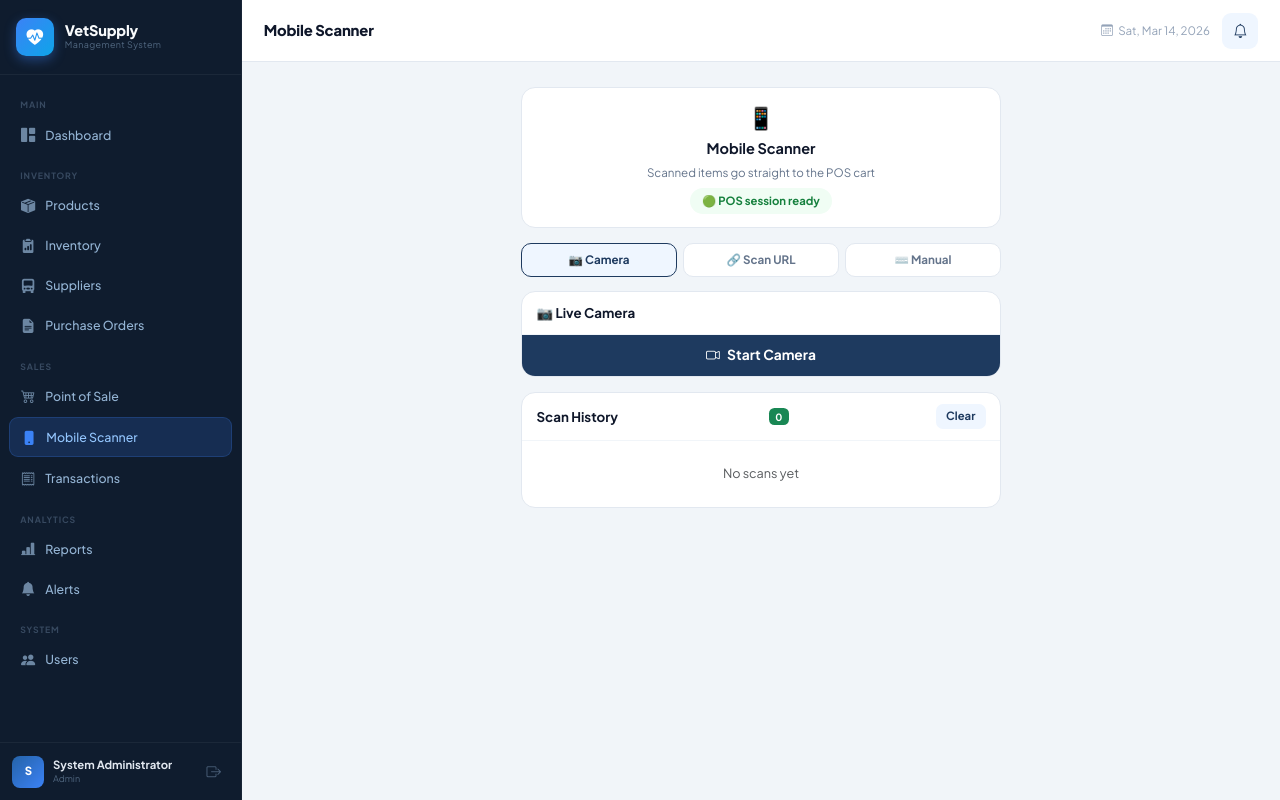
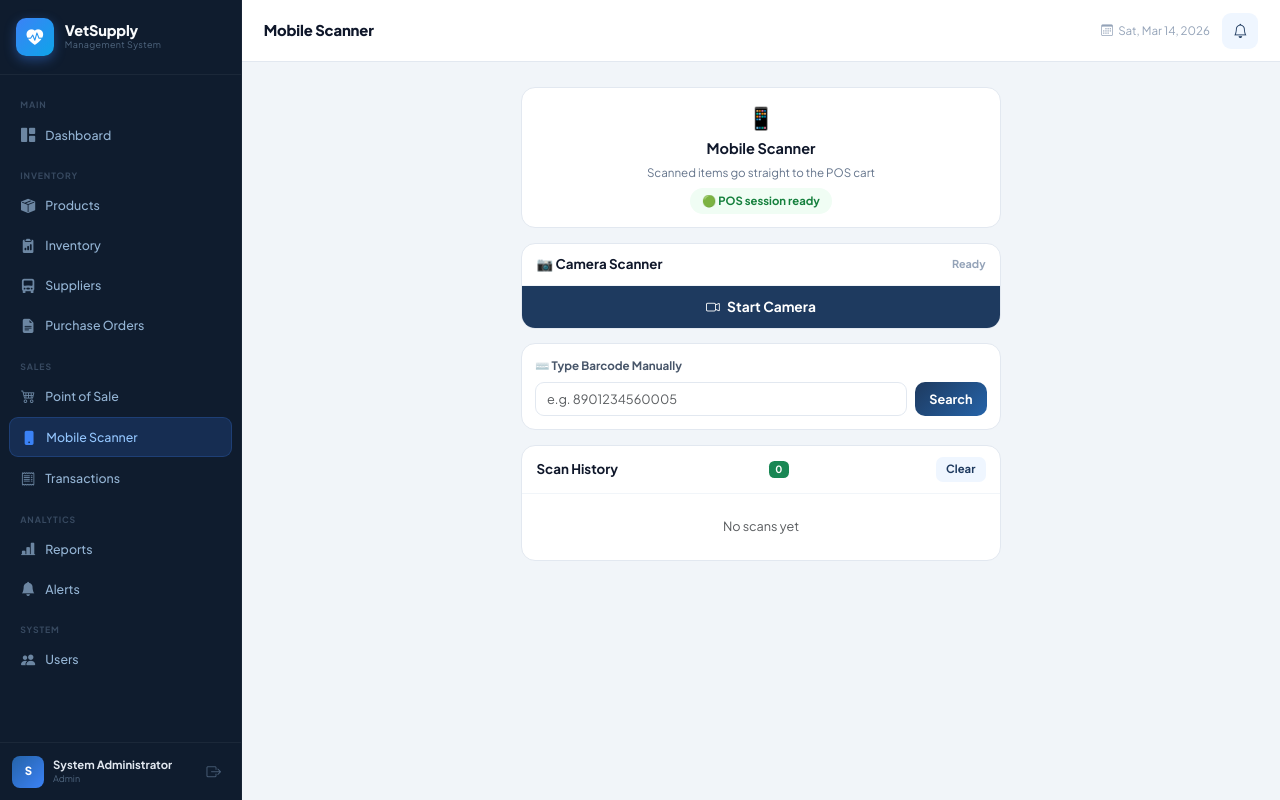
Before and after one commit to ecen0112/vsms, a Flask app: page /mobile-scan in a window 1280 px wide. Run offline with Flask 3, Linux system fonts and the light colour scheme; a user stored in the database is signed in; data comes from the database, SQL or seed files in the repository; data that the repository does not hold is empty; some libraries are stand-ins or nearby versions.

Commit message:
first commit

```diff
--- a/templates/mobile_scan.html
+++ b/templates/mobile_scan.html
@@ -3,6 +3,7 @@
 {% block page_title %}Mobile Scanner{% endblock %}
 
 {% block head %}
+<script src="https://cdnjs.cloudflare.com/ajax/libs/html5-qrcode/2.3.8/html5-qrcode.min.js"></script>
 <style>
 .sw{max-width:480px;margin:0 auto}
 .sc{background:#fff;border-radius:14px;border:1px solid #e2e8f0;margin-bottom:1rem;overflow:hidden}
@@ -15,33 +16,19 @@
 .rc.show{display:block;animation:pop .18s ease}
 @keyframes pop{from{transform:scale(.96);opacity:0}to{transform:scale(1);opacity:1}}
 .hr{display:flex;align-items:center;gap:.6rem;padding:.45rem .6rem;border-radius:8px;border:1px solid #f1f5f9;margin-bottom:.35rem;font-size:.82rem}
-
-/* Camera */
-#vw{position:relative;background:#000;display:none;width:100%}
-#vid{width:100%;display:block;max-height:260px;object-fit:cover}
-#aim{position:absolute;left:10%;right:10%;top:50%;transform:translateY(-50%);height:72px;border:3px solid #22c55e;border-radius:6px;box-shadow:0 0 0 9999px rgba(0,0,0,.5);pointer-events:none}
-#aim::after{content:'';display:block;position:absolute;left:0;right:0;height:2px;background:linear-gradient(90deg,transparent,#22c55e,transparent);animation:sl 1.8s ease-in-out infinite}
-@keyframes sl{0%,100%{top:5px}50%{top:calc(100% - 7px)}}
-.bcb{width:100%;padding:.72rem;border:none;background:#1e3a5f;color:#fff;font-size:.95rem;font-weight:700;cursor:pointer;display:flex;align-items:center;justify-content:center;gap:.5rem}
-.bcb:hover{background:#163060}.bcb.on{background:#dc2626}
-
-/* Method tabs */
-.mtab{display:flex;gap:.4rem;margin-bottom:1rem}
-.mt{flex:1;padding:.5rem;border:1.5px solid #e2e8f0;border-radius:10px;background:#fff;font-size:.8rem;font-weight:700;cursor:pointer;text-align:center;color:#64748b}
-.mt.on{border-color:#1e3a5f;background:#eff6ff;color:#1e3a5f}
-
-/* How-to steps */
-.steps{counter-reset:step}
-.step{display:flex;gap:.75rem;padding:.5rem 0;align-items:flex-start}
-.step-n{width:24px;height:24px;border-radius:50%;background:#1e3a5f;color:#fff;font-size:.78rem;font-weight:800;display:flex;align-items:center;justify-content:center;flex-shrink:0;margin-top:1px}
-.step-t{font-size:.83rem;color:#374151;line-height:1.5}
+#reader{width:100%}
+#reader video{width:100%!important}
+#reader img{display:none!important}
+.scan-btn{width:100%;padding:.72rem;border:none;background:#1e3a5f;color:#fff;font-size:.95rem;font-weight:700;cursor:pointer;display:flex;align-items:center;justify-content:center;gap:.5rem;transition:background .15s}
+.scan-btn:hover{background:#163060}
+.scan-btn.active{background:#dc2626}
 </style>
 {% endblock %}
 
 {% block content %}
 <div class="sw">
 
-  <!-- Session status -->
+  <!-- Session -->
   <div class="sc scb" style="text-align:center">
     <div style="font-size:1.5rem;margin-bottom:.3rem">📱</div>
     <div style="font-weight:700;margin-bottom:.25rem">Mobile Scanner</div>
@@ -49,51 +36,21 @@
     <div id="ses" class="sba">🔴 Checking…</div>
   </div>
 
-  <!-- Method tabs -->
-  <div class="mtab">
-    <button class="mt on" id="tab1" onclick="switchTab(1)">📷 Camera</button>
-    <button class="mt" id="tab2" onclick="switchTab(2)">🔗 Scan URL</button>
-    <button class="mt" id="tab3" onclick="switchTab(3)">⌨️ Manual</button>
-  </div>
-
-  <!-- TAB 1: Camera with BarcodeDetector -->
-  <div id="panel1">
+  <!-- Camera scanner -->
   <div class="sc">
     <div class="sch">
-        <span>📷 Live Camera</span>
-        <span id="eng" style="font-size:.72rem;color:#94a3b8"></span>
+      <span>📷 Camera Scanner</span>
+      <span id="scanStatus" style="font-size:.75rem;color:#94a3b8">Ready</span>
     </div>
-      <div id="vw">
-        <video id="vid" autoplay playsinline muted></video>
-        <div id="aim"></div>
-      </div>
-      <button class="bcb" id="cb" onclick="toggleCam()">
+    <div id="reader"></div>
+    <button class="scan-btn" id="scanBtn" onclick="toggleScanner()">
       <i class="bi bi-camera-video"></i> Start Camera
     </button>
   </div>
-  </div>
 
-  <!-- TAB 2: Scan URL approach — open URL from barcode using phone's own scanner -->
-  <div id="panel2" style="display:none">
+  <!-- Manual input -->
   <div class="sc scb">
-      <div style="font-weight:700;margin-bottom:.75rem;font-size:.95rem">How to use Scan URL</div>
-      <div class="steps">
-        <div class="step"><div class="step-n">1</div><div class="step-t">Open your phone's <strong>Camera app</strong> or <strong>Google Lens</strong></div></div>
-        <div class="step"><div class="step-n">2</div><div class="step-t">Point it at any product barcode on the shelf</div></div>
-        <div class="step"><div class="step-n">3</div><div class="step-t">The camera will detect a barcode — <strong>tap the notification</strong> that appears</div></div>
-        <div class="step"><div class="step-n">4</div><div class="step-t">If it doesn't open the product page automatically, copy the barcode number and paste it in the Manual tab</div></div>
-      </div>
-      <div style="margin-top:1rem;padding:.75rem;background:#f8fafc;border-radius:10px;font-size:.8rem;color:#475569;border:1px solid #e2e8f0">
-        <strong>Your scanner URL:</strong><br>
-        <code id="scanUrl" style="word-break:break-all;font-size:.78rem"></code>
-      </div>
-    </div>
-  </div>
-
-  <!-- TAB 3: Manual input -->
-  <div id="panel3" style="display:none">
-    <div class="sc scb">
-      <div style="font-size:.85rem;color:#64748b;margin-bottom:.75rem">Type or paste the barcode number from the product label</div>
+    <div style="font-size:.8rem;font-weight:700;color:#475569;margin-bottom:.5rem">⌨️ Type Barcode Manually</div>
     <div style="display:flex;gap:.5rem">
       <input type="text" id="mi" class="form-control"
         style="border:1.5px solid #e2e8f0;border-radius:9px;font-size:.88rem"
@@ -102,9 +59,8 @@
       <button class="btn-vsms" onclick="doManual()" style="flex-shrink:0">Search</button>
     </div>
   </div>
-  </div>
 
-  <!-- Last result -->
+  <!-- Result -->
   <div class="rc" id="rc">
     <div class="d-flex align-items-center gap-3">
       <div style="width:44px;height:44px;background:#eff6ff;border-radius:10px;display:flex;align-items:center;justify-content:center;font-size:1.3rem;flex-shrink:0">📦</div>
@@ -144,201 +100,269 @@
 <script>
 'use strict';
 
-/* ── Tabs ── */
-function switchTab(n) {
-  [1,2,3].forEach(i => {
-    document.getElementById('panel'+i).style.display = i===n ? '' : 'none';
-    document.getElementById('tab'+i).className = 'mt' + (i===n ? ' on' : '');
-  });
-  if (n !== 1) stopCam();
+let scanner = null;
+let scannerRunning = false;
+let cooldown = false;
+let lastProduct = null;
+let histArr = [];
+
+/* ── Scanner ── */
+function toggleScanner() {
+  scannerRunning ? stopScanner() : startScanner();
 }
 
-/* ── Camera ── */
-let camOn=false, mediaStream=null, rafId=null, cooldown=false, lastProduct=null, histArr=[];
+function startScanner() {
+  const btn = document.getElementById('scanBtn');
+  const status = document.getElementById('scanStatus');
+  btn.innerHTML = '<span class="spinner-border spinner-border-sm me-1"></span> Starting…';
+  btn.disabled = true;
 
-async function toggleCam() { camOn ? stopCam() : await startCam(); }
+  // All supported 1D and 2D formats
+  const formats = [
+    Html5QrcodeSupportedFormats.CODE_128,
+    Html5QrcodeSupportedFormats.CODE_39,
+    Html5QrcodeSupportedFormats.CODE_93,
+    Html5QrcodeSupportedFormats.EAN_13,
+    Html5QrcodeSupportedFormats.EAN_8,
+    Html5QrcodeSupportedFormats.UPC_A,
+    Html5QrcodeSupportedFormats.UPC_E,
+    Html5QrcodeSupportedFormats.ITF,
+    Html5QrcodeSupportedFormats.QR_CODE,
+    Html5QrcodeSupportedFormats.DATA_MATRIX,
+  ];
 
-async function startCam() {
-  const btn = document.getElementById('cb');
-  btn.innerHTML='<span class="spinner-border spinner-border-sm me-1"></span>Starting…';
-  btn.disabled=true;
+  scanner = new Html5Qrcode('reader', {
+    formatsToSupport: formats,
+    verbose: false
+  });
 
-  // Check if BarcodeDetector is available BEFORE opening camera
-  const hasNative = typeof BarcodeDetector !== 'undefined';
-  if (!hasNative) {
-    // Show helpful message instead of failing silently
-    document.getElementById('eng').textContent = '⚠️ Use Manual tab on this browser';
-    btn.innerHTML='<i class="bi bi-camera-video"></i> Start Camera';
-    btn.disabled=false;
-    showToast('ℹ️ Camera scan not supported here — use Manual tab or open in Chrome', '#1e3a5f');
-    return;
+  // Find all cameras — prefer back camera
+  Html5Qrcode.getCameras().then(cameras => {
+    if (!cameras || cameras.length === 0) {
+      throw new Error('No camera found on this device');
+    }
+    // Pick back/environment camera
+    let camId = cameras[cameras.length - 1].id; // last camera is usually back
+    const back = cameras.find(c =>
+      /back|rear|environment/i.test(c.label)
+    );
+    if (back) camId = back.id;
+
+    return scanner.start(
+      camId,
+      {
+        fps: 15,
+        qrbox: { width: 280, height: 100 },  // wide, short — perfect for barcodes
+        aspectRatio: 2.0,
+        disableFlip: false,
+        experimentalFeatures: { useBarCodeDetectorIfSupported: true }
+      },
+      // SUCCESS callback
+      async (decodedText) => {
+        if (cooldown) return;
+        cooldown = true;
+        status.textContent = '✅ Scanned!';
+        await doScan(decodedText);
+        setTimeout(() => {
+          cooldown = false;
+          status.textContent = 'Scanning…';
+        }, 2500);
+      },
+      // ERROR callback — fires constantly for frames with no barcode, just ignore
+      (err) => {}
+    );
+  }).then(() => {
+    scannerRunning = true;
+    btn.className = 'scan-btn active';
+    btn.innerHTML = '<i class="bi bi-stop-circle"></i> Stop Camera';
+    btn.disabled = false;
+    status.textContent = 'Scanning…';
+    status.style.color = '#22c55e';
+  }).catch(err => {
+    scannerRunning = false;
+    btn.className = 'scan-btn';
+    btn.innerHTML = '<i class="bi bi-camera-video"></i> Start Camera';
+    btn.disabled = false;
+    const msg = (err.message || String(err)).includes('Permission')
+      ? 'Allow camera permission and try again'
+      : (err.message || String(err));
+    showToast('❌ ' + msg, '#dc2626');
+    status.textContent = 'Error';
+    status.style.color = '#dc2626';
+  });
 }
 
-  try {
-    mediaStream = await navigator.mediaDevices.getUserMedia({
-      video:{facingMode:{ideal:'environment'}, width:{ideal:1280}, height:{ideal:720}}
+function stopScanner() {
+  if (scanner) {
+    scanner.stop().catch(() => {}).finally(() => {
+      scanner.clear();
+      scanner = null;
     });
-    const vid = document.getElementById('vid');
-    vid.srcObject = mediaStream;
-    await vid.play();
-    document.getElementById('vw').style.display='block';
-    camOn=true;
-    btn.className='bcb on';
-    btn.innerHTML='<i class="bi bi-stop-circle"></i> Stop Camera';
-    btn.disabled=false;
-    document.getElementById('eng').textContent='⚡ Native scanner';
-    startNative(vid);
-  } catch(e) {
-    btn.className='bcb'; btn.disabled=false;
-    btn.innerHTML='<i class="bi bi-camera-video"></i> Start Camera';
-    const msg = e.name==='NotAllowedError' ? 'Allow camera access then try again'
-              : e.name==='NotFoundError'   ? 'No camera found'
-              : 'Camera error: '+e.message;
-    showToast('❌ '+msg, '#dc2626');
   }
+  scannerRunning = false;
+  cooldown = false;
+  const btn = document.getElementById('scanBtn');
+  btn.className = 'scan-btn';
+  btn.innerHTML = '<i class="bi bi-camera-video"></i> Start Camera';
+  document.getElementById('scanStatus').textContent = 'Ready';
+  document.getElementById('scanStatus').style.color = '#94a3b8';
 }
 
-function stopCam() {
-  if (rafId){cancelAnimationFrame(rafId);rafId=null;}
-  if (mediaStream){mediaStream.getTracks().forEach(t=>t.stop());mediaStream=null;}
-  const vid=document.getElementById('vid');
-  vid.srcObject=null;
-  document.getElementById('vw').style.display='none';
-  const btn=document.getElementById('cb');
-  btn.className='bcb'; btn.innerHTML='<i class="bi bi-camera-video"></i> Start Camera';
-  document.getElementById('eng').textContent='';
-  camOn=false; cooldown=false;
+/* ── Manual input ── */
+function doManual() {
+  const el = document.getElementById('mi');
+  const v = el.value.trim();
+  if (!v) return;
+  el.value = '';
+  doScan(v);
 }
 
-function startNative(vid) {
-  const det = new BarcodeDetector({
-    formats:['code_128','code_39','code_93','ean_13','ean_8','upc_a','upc_e','qr_code','itf','data_matrix']
+document.addEventListener('DOMContentLoaded', () => {
+  document.getElementById('mi').addEventListener('keydown', e => {
+    if (e.key === 'Enter') { e.preventDefault(); doManual(); }
   });
-  async function tick() {
-    if (!camOn) return;
-    if (!cooldown && vid.readyState >= 2) {
-      try {
-        const r = await det.detect(vid);
-        if (r.length>0) {
-          cooldown=true;
-          await doScan(r[0].rawValue);
-          setTimeout(()=>{cooldown=false;},2500);
-        }
-      } catch(e){}
-    }
-    rafId=requestAnimationFrame(tick);
-  }
-  rafId=requestAnimationFrame(tick);
-}
-
-/* ── Manual ── */
-function doManual(){
-  const el=document.getElementById('mi');
-  const v=el.value.trim(); if(!v) return;
-  el.value=''; doScan(v);
-}
-document.addEventListener('DOMContentLoaded',()=>{
-  document.getElementById('mi').addEventListener('keydown',e=>{if(e.key==='Enter'){e.preventDefault();doManual();}});
-
-  // Set scan URL
-  const base = window.location.origin;
-  document.getElementById('scanUrl').textContent = base + '/scan/{barcode}';
 });
 
 /* ── Scan handler ── */
 async function doScan(code) {
-  code=(code||'').trim(); if(!code) return;
+  code = (code || '').trim();
+  if (!code) return;
   try {
-    const res  = await fetch('/api/products/barcode/'+encodeURIComponent(code));
+    const res = await fetch('/api/products/barcode/' + encodeURIComponent(code));
     const data = await res.json();
-    if (data.product){
-      lastProduct=data.product;
+    if (data.product) {
+      lastProduct = data.product;
       showResult(data.product);
-      addHist(code,data.product,true);
+      addHist(code, data.product, true);
       await pushToCart(data.product);
     } else {
-      lastProduct=null;
+      lastProduct = null;
       showNotFound(code);
-      addHist(code,null,false);
+      addHist(code, null, false);
+      showToast('❌ Not found: ' + code, '#dc2626');
     }
-  } catch(e){ showToast('❌ Network error','#dc2626'); }
+  } catch (e) {
+    showToast('❌ Network error', '#dc2626');
+  }
 }
 
 /* ── Display ── */
-function showResult(p){
-  document.getElementById('rn').textContent=p.product_name;
-  document.getElementById('rk').textContent=p.category+(p.brand?' · '+p.brand:'');
-  document.getElementById('rp').textContent='₱'+parseFloat(p.price).toFixed(2);
-  document.getElementById('rs').textContent='Stock: '+p.stock+' '+p.unit;
-  document.getElementById('sb').disabled=p.stock<=0;
-  const c=document.getElementById('rc');
-  c.className='rc show'; c.style.borderColor=p.stock>0?'#bfdbfe':'#ffcdd2';
+function showResult(p) {
+  document.getElementById('rn').textContent = p.product_name;
+  document.getElementById('rk').textContent = p.category + (p.brand ? ' · ' + p.brand : '');
+  document.getElementById('rp').textContent = '₱' + parseFloat(p.price).toFixed(2);
+  document.getElementById('rs').textContent = 'Stock: ' + p.stock + ' ' + p.unit;
+  document.getElementById('sb').disabled = p.stock <= 0;
+  const c = document.getElementById('rc');
+  c.className = 'rc show';
+  c.style.borderColor = p.stock > 0 ? '#bfdbfe' : '#ffcdd2';
 }
-function showNotFound(code){
-  document.getElementById('rn').textContent='Product not found';
-  document.getElementById('rk').textContent='Barcode: '+code;
-  document.getElementById('rp').textContent='—';
-  document.getElementById('rs').textContent='';
-  document.getElementById('sb').disabled=true;
-  const c=document.getElementById('rc');
-  c.className='rc show'; c.style.borderColor='#ffcdd2';
+
+function showNotFound(code) {
+  document.getElementById('rn').textContent = 'Product not found';
+  document.getElementById('rk').textContent = 'Barcode: ' + code;
+  document.getElementById('rp').textContent = '—';
+  document.getElementById('rs').textContent = '';
+  document.getElementById('sb').disabled = true;
+  const c = document.getElementById('rc');
+  c.className = 'rc show';
+  c.style.borderColor = '#ffcdd2';
 }
-function clearRes(){document.getElementById('rc').className='rc';lastProduct=null;}
-function sendLast(){if(lastProduct)pushToCart(lastProduct);}
 
-/* ── Push ── */
-async function pushToCart(prod){
-  try{
-    const r=await fetch('/api/scan-session/push',{
-      method:'POST',headers:{'Content-Type':'application/json'},
-      body:JSON.stringify({product:prod})
+function clearRes() {
+  document.getElementById('rc').className = 'rc';
+  lastProduct = null;
+}
+
+function sendLast() {
+  if (lastProduct) pushToCart(lastProduct);
+}
+
+/* ── Push to POS ── */
+async function pushToCart(prod) {
+  try {
+    const r = await fetch('/api/scan-session/push', {
+      method: 'POST',
+      headers: { 'Content-Type': 'application/json' },
+      body: JSON.stringify({ product: prod })
     });
-    const d=await r.json();
-    if(d.success){showToast('✅ '+prod.product_name+' → POS cart','#059669');setSes(true);}
-    else{showToast('⚠️ '+(d.message||'Not sent'),'#d97706');}
-  } catch{showToast('❌ Server unreachable','#dc2626');}
+    const d = await r.json();
+    if (d.success) {
+      showToast('✅ ' + prod.product_name + ' → POS cart', '#059669');
+      setSes(true);
+    } else {
+      showToast('⚠️ ' + (d.message || 'Not sent'), '#d97706');
+    }
+  } catch {
+    showToast('❌ Server unreachable', '#dc2626');
+  }
 }
 
 /* ── Session ── */
-function setSes(ok){
-  const el=document.getElementById('ses');
-  el.className=ok?'sok':'sba';
-  el.textContent=ok?'🟢 POS session ready':'🔴 Open POS page first';
+function setSes(ok) {
+  const el = document.getElementById('ses');
+  el.className = ok ? 'sok' : 'sba';
+  el.textContent = ok ? '🟢 POS session ready' : '🔴 Open POS page first';
 }
-async function checkSes(){
-  try{const r=await fetch('/api/scan-session/info');const d=await r.json();setSes(!!d.session_id);}
-  catch{document.getElementById('ses').textContent='🔴 Server unreachable';}
+
+async function checkSes() {
+  try {
+    const r = await fetch('/api/scan-session/info');
+    const d = await r.json();
+    setSes(!!d.session_id);
+  } catch {
+    document.getElementById('ses').textContent = '🔴 Server unreachable';
+  }
 }
 
 /* ── History ── */
-function addHist(code,product,found){histArr.unshift({code,product,found,time:new Date().toLocaleTimeString('en-PH')});renderHist();}
-function renderHist(){
-  document.getElementById('hb').textContent=histArr.length;
-  const el=document.getElementById('hl');
-  if(!histArr.length){el.innerHTML='<div class="text-muted text-center small py-3">No scans yet</div>';return;}
-  el.innerHTML=histArr.map(s=>`
+function addHist(code, product, found) {
+  histArr.unshift({ code, product, found, time: new Date().toLocaleTimeString('en-PH') });
+  renderHist();
+}
+
+function renderHist() {
+  document.getElementById('hb').textContent = histArr.length;
+  const el = document.getElementById('hl');
+  if (!histArr.length) {
+    el.innerHTML = '<div class="text-muted text-center small py-3">No scans yet</div>';
+    return;
+  }
+  el.innerHTML = histArr.map(s => `
     <div class="hr">
-      <span>${s.found?'✅':'❌'}</span>
+      <span>${s.found ? '✅' : '❌'}</span>
       <div style="flex:1;min-width:0">
         <div style="font-weight:700;white-space:nowrap;overflow:hidden;text-overflow:ellipsis">
-          ${s.product?s.product.product_name:'Not found: '+s.code}
+          ${s.product ? s.product.product_name : 'Not found: ' + s.code}
         </div>
-        <div style="font-size:.7rem;color:#94a3b8">${s.time}${s.product?' · ₱'+parseFloat(s.product.price).toFixed(2):''}</div>
+        <div style="font-size:.7rem;color:#94a3b8">
+          ${s.time}${s.product ? ' · ₱' + parseFloat(s.product.price).toFixed(2) : ''}
         </div>
-      ${s.product&&s.product.stock>0?`<button class="btn-vsms btn-vsms-sm" onclick='pushToCart(${JSON.stringify(s.product)})'><i class="bi bi-cart-plus"></i></button>`:''}
+      </div>
+      ${s.product && s.product.stock > 0
+        ? `<button class="btn-vsms btn-vsms-sm" onclick='pushToCart(${JSON.stringify(s.product)})'>
+            <i class="bi bi-cart-plus"></i></button>`
+        : ''}
     </div>`).join('');
 }
-function clearHist(){histArr=[];renderHist();}
+
+function clearHist() {
+  histArr = [];
+  renderHist();
+}
 
 /* ── Toast ── */
-function showToast(msg,bg){
-  const el=document.getElementById('tf');
-  el.textContent=msg;el.style.background=bg||'#0f172a';el.style.display='block';
-  clearTimeout(el._t);el._t=setTimeout(()=>el.style.display='none',3000);
+function showToast(msg, bg) {
+  const el = document.getElementById('tf');
+  el.textContent = msg;
+  el.style.background = bg || '#0f172a';
+  el.style.display = 'block';
+  clearTimeout(el._t);
+  el._t = setTimeout(() => el.style.display = 'none', 3000);
 }
 
 /* ── Init ── */
 checkSes();
-setInterval(checkSes,30000);
+setInterval(checkSes, 30000);
 </script>
 {% endblock %}
```
Also changed, not shown: templates/pos.html (+34 -45 lines). Lines whose indentation alone changed are shown as unchanged.
